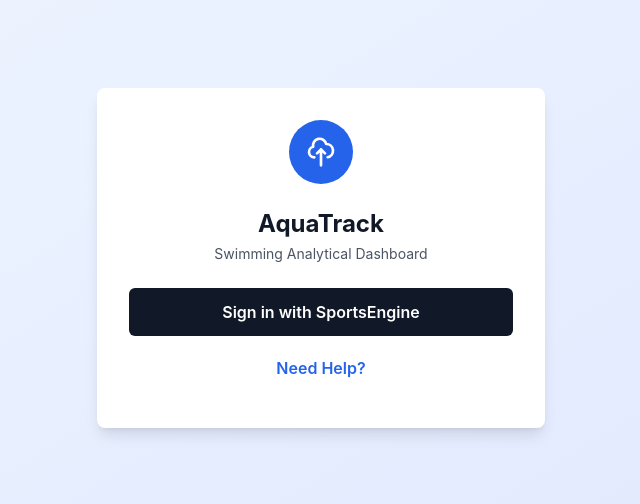
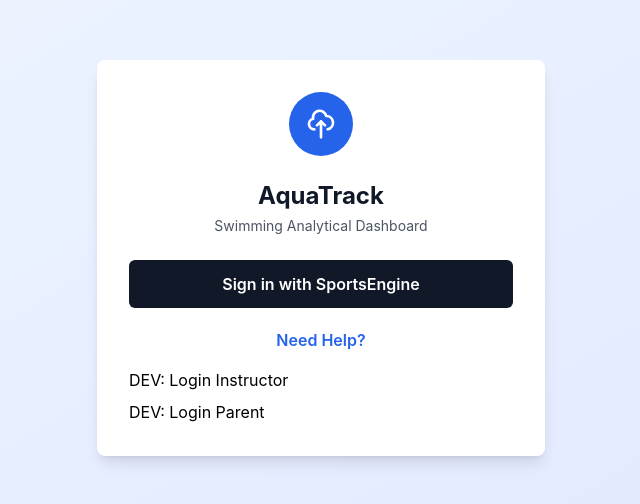
Before and after one commit to nishantneupane/SAC-Skill-Tracker, a Next.js app in the folder frontend/: page /login in a window 1280 px wide. Shown: the part 142-646 px from the top of the page, without its empty margins (319-959 px from the left). Built offline with nearby package versions, Linux system fonts and the light colour scheme.

Commit message:
feat: add development skip login buttons for testing user roles

```diff
--- a/frontend/app/login/page.tsx
+++ b/frontend/app/login/page.tsx
@@ -6,8 +6,10 @@
 'use client';
 
 import { useState } from 'react';
+import { useRouter } from 'next/navigation';
 
 export default function Login() {
+    const router = useRouter();
     const [isLoading, setIsLoading] = useState(false);
 
     const handleSSOLogin = () => {
@@ -54,6 +56,13 @@
                     {'Need Help?'}
                 </button>
 
+                {/* DEV: Test Skip Login */}
+                <button onClick={() => router.push('/instructor/dashboard')}>DEV: Login Instructor</button>
+
+                <p className="mt-2"> </p>
+
+                <button onClick={() => router.push('/parent/dashboard')}>DEV: Login Parent</button>
+
             </div>
         </div>
     );
```
